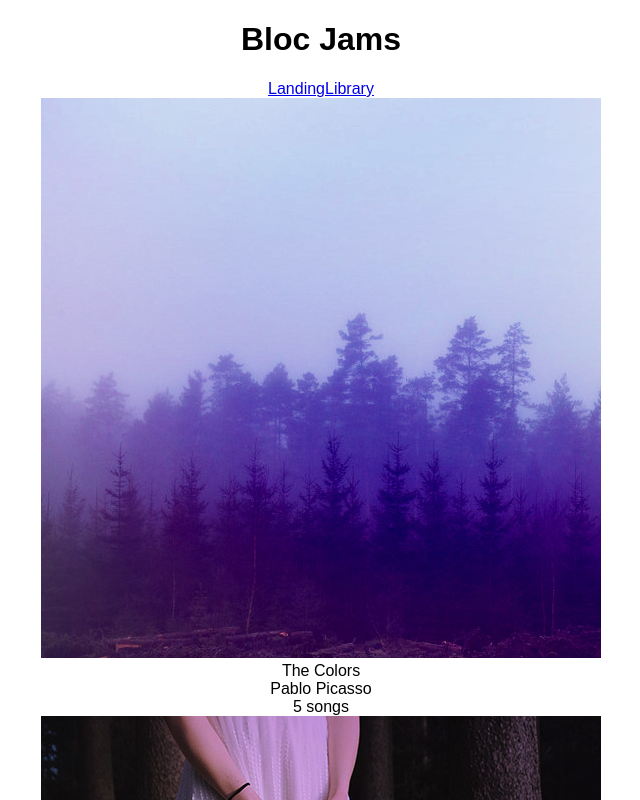
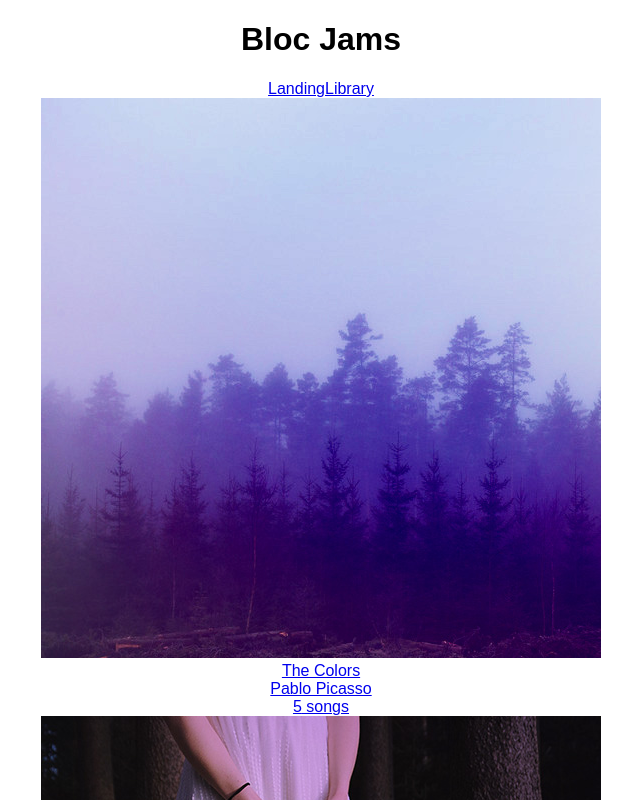
Before and after one commit to ctrachte/Music-Player-PWA, a React (Create React App) app: page /library in a window 1280 px wide. Shown: the top 800 px of the page, without its empty margins (319-959 px from the left). Built offline with nearby package versions, Linux system fonts and the light colour scheme.

Commit message:
link library to albums

```diff
--- a/src/components/Library.js
+++ b/src/components/Library.js
@@ -1,4 +1,5 @@
 import React, { Component } from 'react';
+import { Link } from 'react-router-dom';
 import albumData from './../data/albums';
 
 
@@ -13,12 +14,12 @@ class Library extends Component {
      <section className='library'>
      {
        this.state.albums.map( (album, index) =>
-         <div key={index} >
+        <Link to={`/album/${album.slug}`} key={index}>
            <img src={album.albumCover} alt={album.title} />
            <div>{album.title}</div>
            <div>{album.artist}</div>
            <div>{album.songs.length} songs</div>
-         </div>
+        </Link>
        )
      }
      </section>
```
